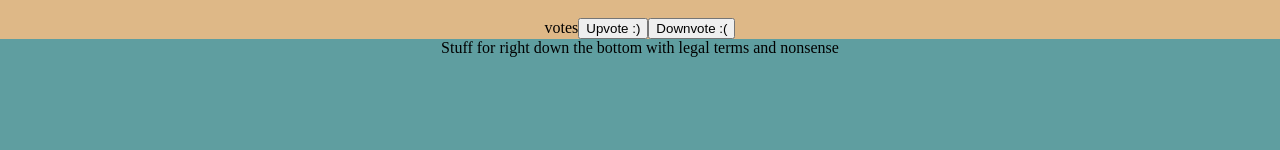
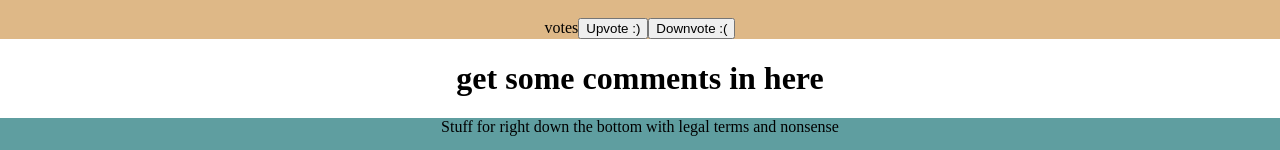
Before and after one commit to benza435/nc-games, a React (Create React App) app: page /reviews/id/1 in a window 1280 px wide. Shown: the part 229-379 px from the top of the page. Built offline with nearby package versions, Linux system fonts and the light colour scheme; no server answers.

Commit message:
added comments placeholder on individual review pages

```diff
--- a/src/App.js
+++ b/src/App.js
@@ -4,6 +4,7 @@ import Nav from "./components/Nav";
 import Home from "./components/Home";
 import Reviews from "./components/Reviews";
 import ReviewById from "./components/ReviewById";
+import Comments from "./components/Comments";
 import Footer from "./components/Footer";
 import "./App.css";
 import { BrowserRouter as Router, Switch, Route } from "react-router-dom";
@@ -26,6 +27,7 @@ function App() {
           </Route>
           <Route path="/reviews/id/:review_id" exact>
             <ReviewById />
+            <Comments />
           </Route>
         </Switch>
         <Footer />
--- /dev/null
+++ b/src/components/Comments.jsx
@@ -0,0 +1,11 @@
+import React from 'react';
+
+const Comments = () => {
+    return (
+        <div>
+            <h1>get some comments in here</h1>
+        </div>
+    );
+};
+
+export default Comments;
```
